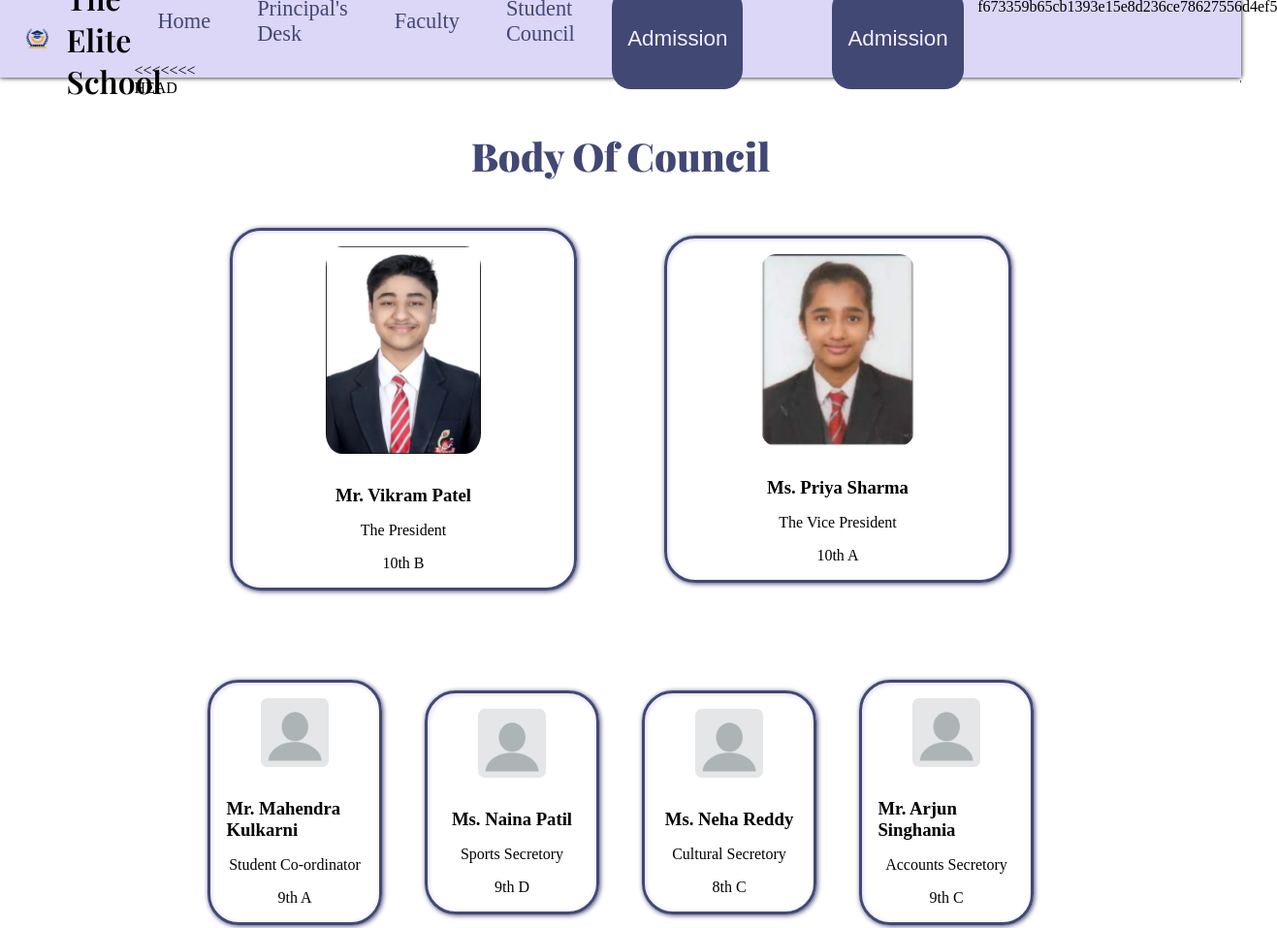
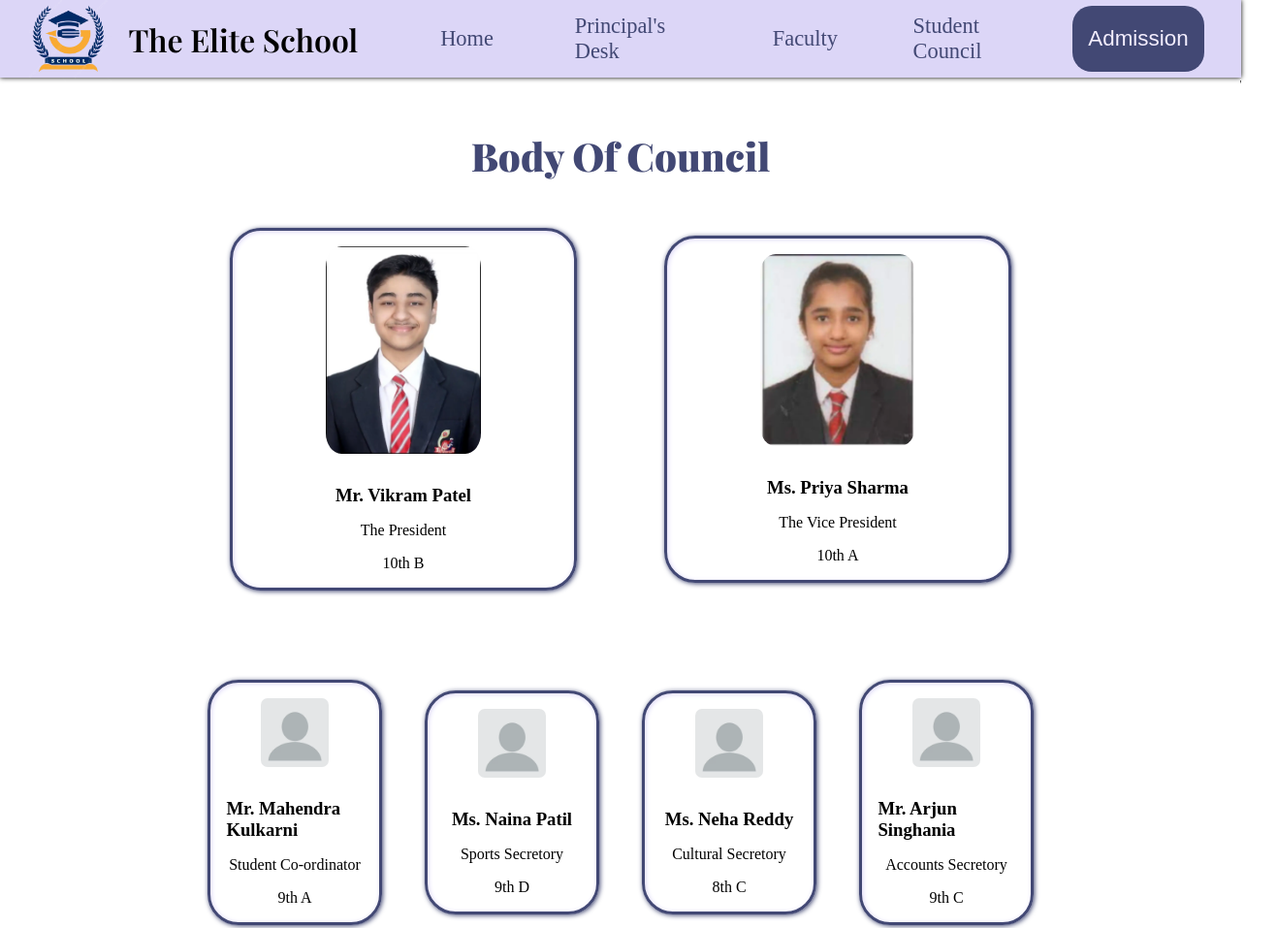
Before and after one commit to MayankChandratre1/Seminar_EliteSChool, a plain HTML site: page pages/students.html in a window 1280 px wide. Shown: the top 957 px of the page at 97% size, 1317 px wide, since content can reach past the window. Drawn offline with nearby package versions, Linux system fonts and the light colour scheme; a web font is replaced by a local one.

Commit message:
Update students.html

```diff
--- a/pages/students.html
+++ b/pages/students.html
@@ -20,7 +20,7 @@
             <span><a href="./principal.html" class="links">Principal's Desk</a></span>
             <span><a href="./faculty.html" class="links">Faculty</a></span>
             <span><a href="./students.html" class="links">Student Council</a></span>
-<<<<<<< HEAD
+
             </div>
             <button><a href="./admission.html" class="links">Admission</a></button>
             <div class="menu">
@@ -32,9 +32,7 @@
                     <span><a href="../pages/students.html" class="links">Student Council</a></span>
                 </div>
             </div>
-=======
-            <a href="./admission.html" class="links"><button>Admission</a></button>
->>>>>>> f673359b65cb1393e15e8d236ce78627556d4ef5
+
         </nav>
     </header>
     <marquee  direction="left">The Elite School, Latur. +91 02382-222627 Near Budha Garden, Kanheri Chowk, Latur Office Time : 10 am to 5 pm. <a href="./index.html">Admissions Open Standerd 1 to 10th.</a></marquee>
```
